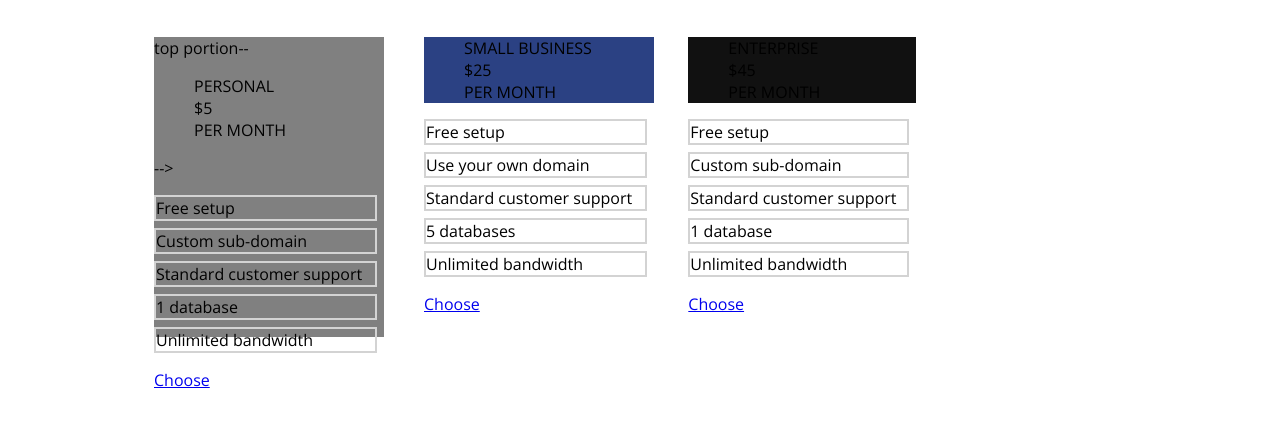
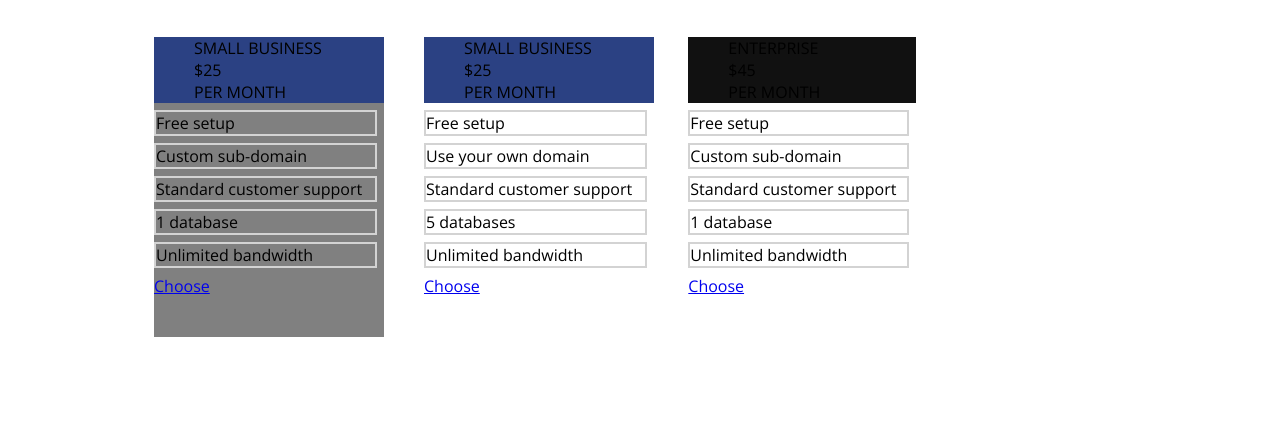
Before and after one commit to mksmith1982/normal-mode-3rd-try, a plain HTML site: page index.html in a window 1280 px wide. Shown: the part 358-800 px from the top of the page. Drawn offline with nearby package versions, Linux system fonts and the light colour scheme.

Commit message:
latest revision clean html and redo css

```diff
--- a/index.html
+++ b/index.html
@@ -45,15 +45,16 @@
 
 </div>
 		<div class="column1">
-									top portion--
-										<div class="Personal">
-													<ul>
-														<li class="top1">PERSONAL</li>
-														<li class="dollars">$5</li>
-														<li class="bottom1">PER MONTH</li>
-													</ul>
-										</div>	-->
 
+										<div class="Business">
+
+
+					<ul class="Business">
+						<li class="top2">SMALL BUSINESS</li>
+						<li class="dollars">$25</li>
+						<li class="bottom2">PER MONTH</li>
+					</ul>
+		</div>
 
 
 			      <div>
@@ -131,7 +132,7 @@
 
 
 
-		<!--Column3-->
+		<!Column3-->
 	<!--<div class="columncontainer">-->
 		<div class="column3">
 				<!--top portion-->
--- a/style.css
+++ b/style.css
@@ -3,7 +3,8 @@
 *{box-sizing: border-box;
 font-family: 'Open Sans', sans-serif;}
 
-ul{list-style: none;}
+ul{list-style: none;
+margin:0;}
 
 
 .navbar{color: grey;
@@ -52,7 +53,7 @@ margin:-9px;
 display: block;
 margin-top:10px;
 }
-
+    .content{margin=0px;}
 
     .column1{height: 300px;
     width: 18%;
```
